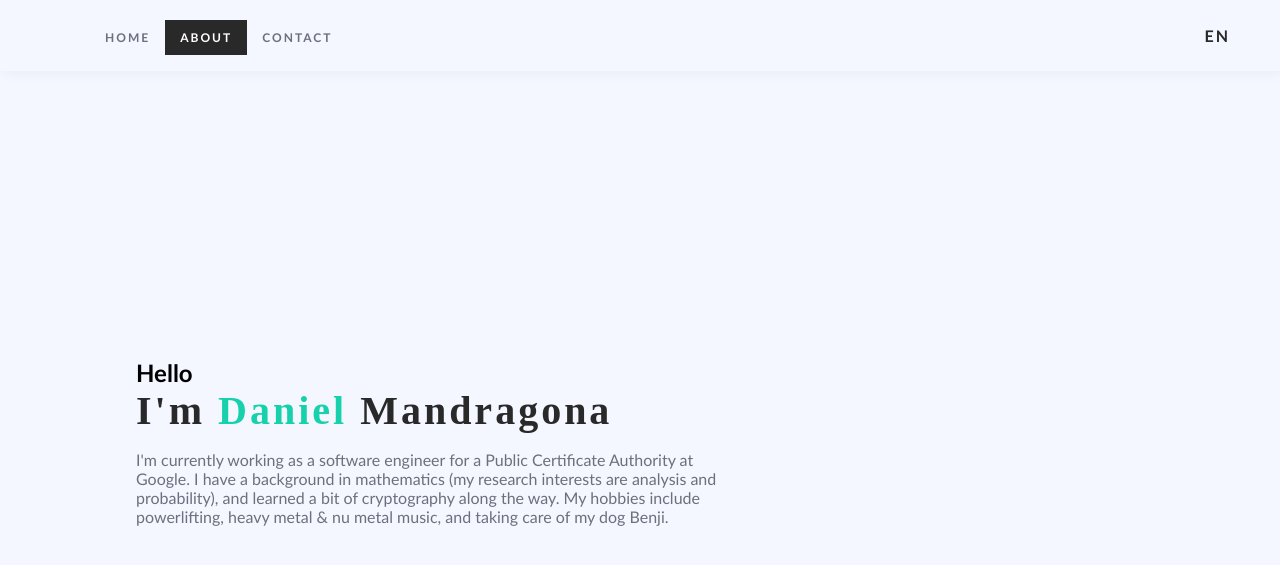
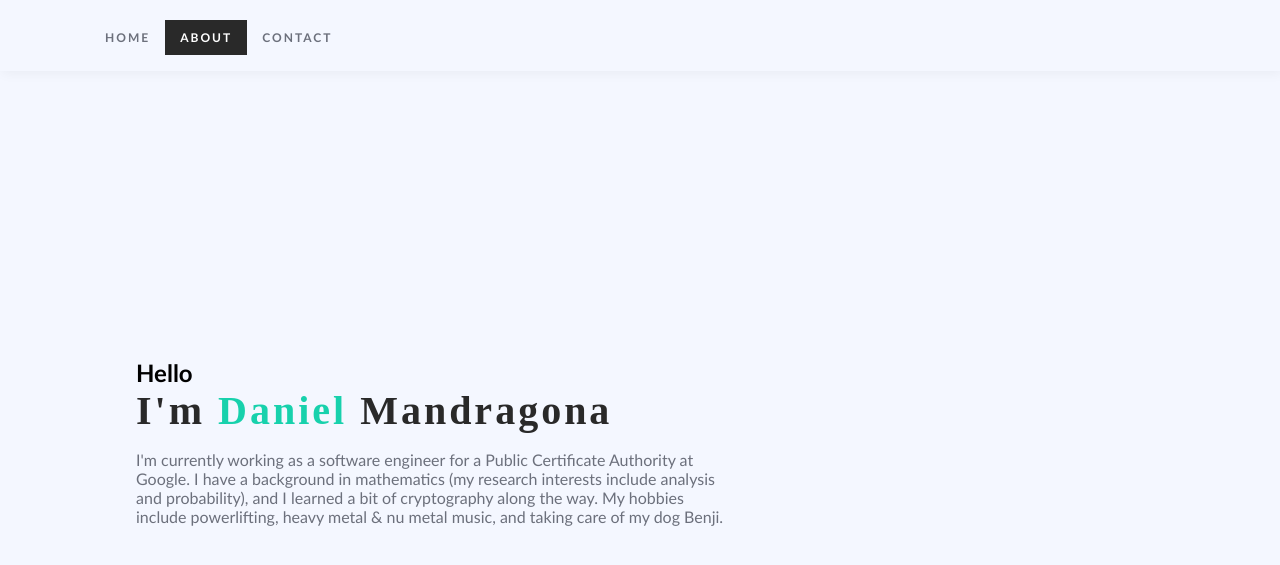
Before and after one commit to dandragona/dandragona.github.io, a Jekyll site: the page about.html, which Jekyll copies as it is, in a window 1280 px wide. Shown: the top 565 px of the page. Built offline with Jekyll 4.4.1, drawn with Linux system fonts in a browser that asks for light colours; nearby versions of some CDN libraries.

Commit message:
Update about description

```diff
--- a/about.html
+++ b/about.html
@@ -17,8 +17,6 @@
 			<li class="active"><a href="about.html" >About</a></li>
 			<li><a href="contact.html">Contact</a></li>
 			</ul>
-			<!--language-->
-			<a href="#" class="lang">En</a>
 			</nav>
 			<!--name--------------------------->
 			<div class="name">
@@ -27,7 +25,7 @@
 			<!--name--->
 			<h1>I'm <font color="#17d1ac">Daniel</font> Mandragona</h1>
 			<!--details--------------->
-			<p class="details">I'm currently working as a software engineer for a Public Certificate Authority at Google. I have a background in mathematics (my research interests are analysis and probability), and learned a bit of cryptography along the way. My hobbies include powerlifting, heavy metal & nu metal music, and taking care of my dog Benji. </p>
+			<p class="details">I'm currently working as a software engineer for a Public Certificate Authority at Google. I have a background in mathematics (my research interests include analysis and probability), and I learned a bit of cryptography along the way. My hobbies include powerlifting, heavy metal & nu metal music, and taking care of my dog Benji. </p>
 			</div>
 		</section>
 	</body>
```
